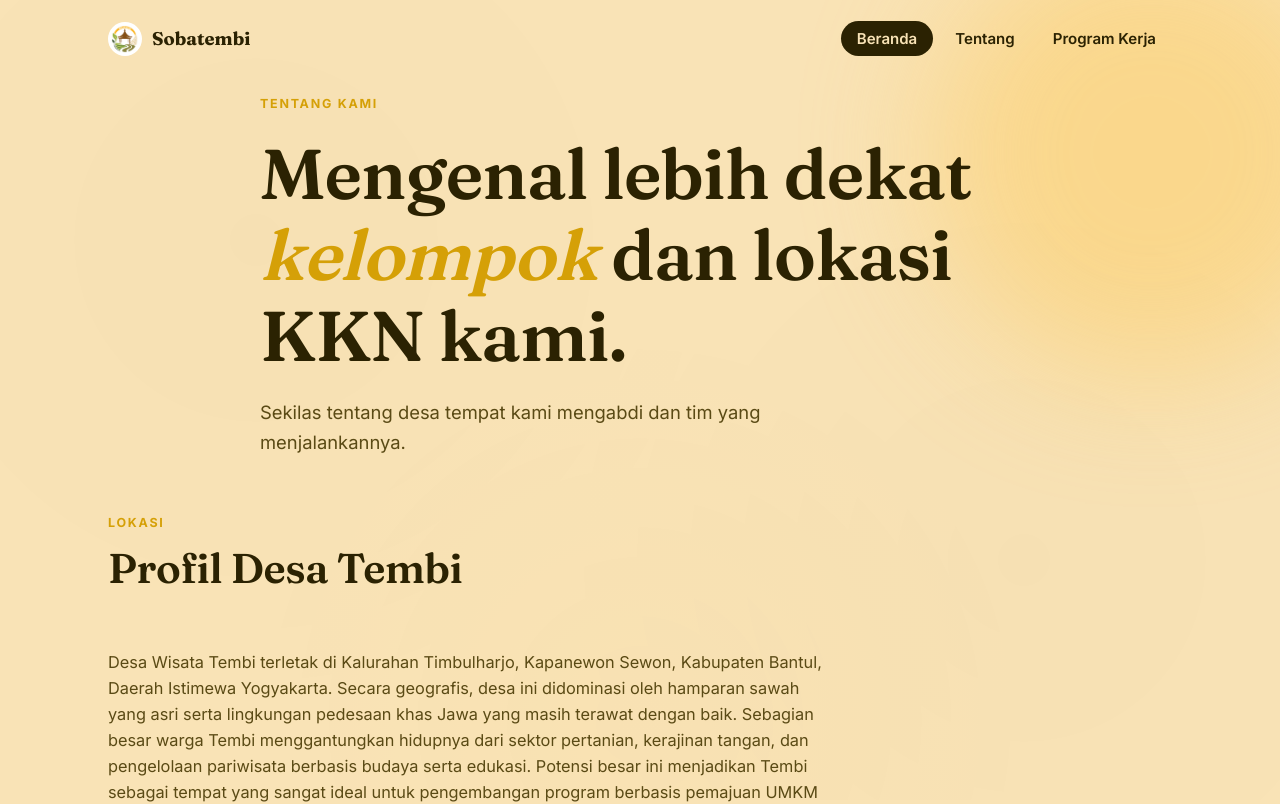
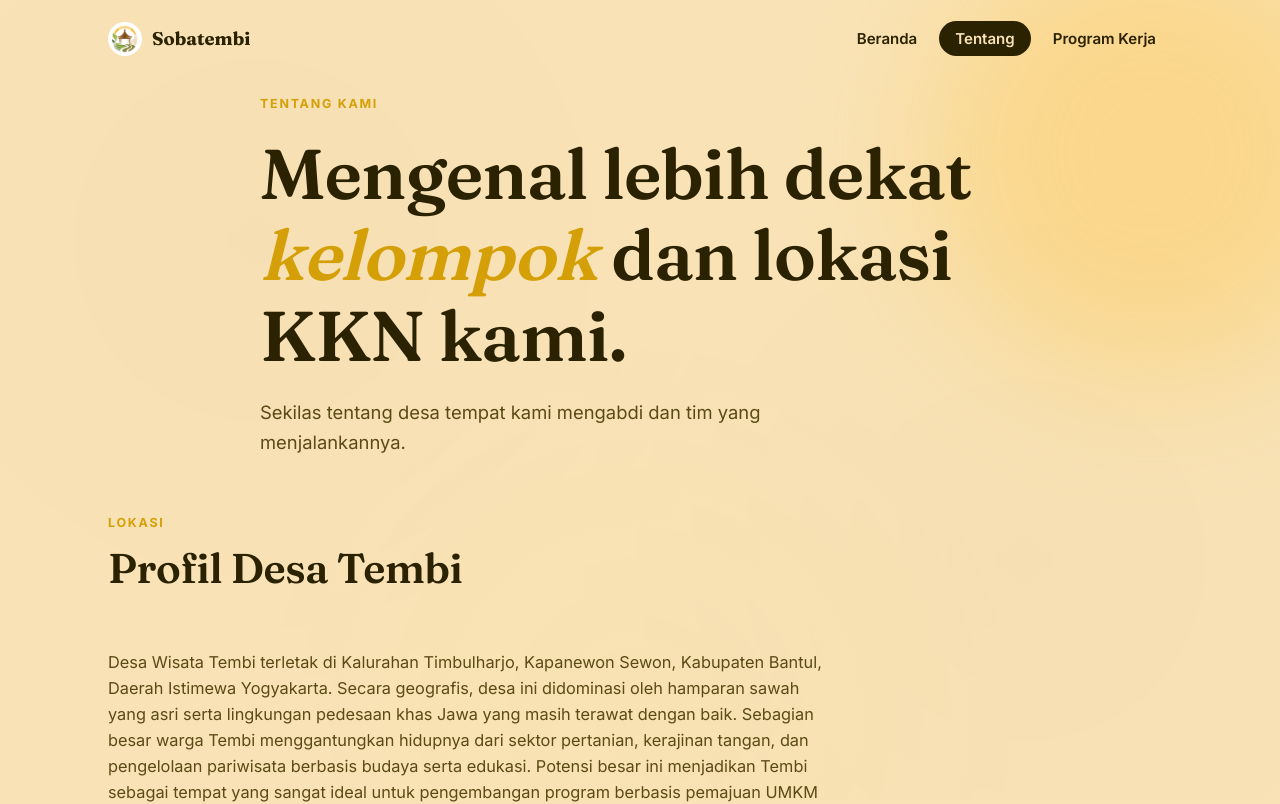
Before and after one commit to farhanisty/sobatembi, a React (Vite) app: page /tentang in a window 1280 px wide. Shown: the top 804 px of the page. Built offline with nearby package versions, Linux system fonts and the light colour scheme.

Commit message:
fix navbar active

```diff
--- a/src/components/Navbar.jsx
+++ b/src/components/Navbar.jsx
@@ -3,7 +3,7 @@ import LogoKKN from "../assets/logo-kkn.png"
 import LogoUniv from "../assets/logo-univ.png"
 import { useState, useEffect } from "react";
 
-export default function Navbar() {
+export default function Navbar({ active = null }) {
   const [isScrolled, setIsScrolled] = useState(false);
   const [isOpen, setIsOpen] = useState(false);
   const [dropdownOpen, setDropdownOpen] = useState(false);
@@ -33,9 +33,9 @@ export default function Navbar() {
 
         <button className="nav-toggle" aria-label="Buka menu">☰</button>
         <ul className="nav-links">
-          <li><a href="/" className="active">Beranda</a></li>
-          <li><a href="/tentang">Tentang</a></li>
-          <li><a href="/proker">Program Kerja</a></li>
+          <li><a href="/" className={`${active == "home" ? "active" : ""}`}>Beranda</a></li>
+          <li><a href="/tentang" className={`${active == "tentang" ? "active" : ""}`}>Tentang</a></li>
+          <li><a href="/proker" className={`${active == "proker" ? "active" : ""}`}>Program Kerja</a></li>
         </ul>
       </div>
     </nav >
--- a/src/pages/Home.jsx
+++ b/src/pages/Home.jsx
@@ -35,7 +35,7 @@ export default function Home() {
 
   return (
     <>
-      <Navbar />
+      <Navbar active="home" />
       <header className="hero">
         <div className="hero-blob b1"></div>
         <div className="hero-blob b2"></div>
--- a/src/pages/Proker.jsx
+++ b/src/pages/Proker.jsx
@@ -4,7 +4,7 @@ import Navbar from "../components/Navbar";
 export default function Proker() {
   return (
     <>
-      <Navbar />
+      <Navbar active="proker" />
       <header className="hero" style={{ minHeight: "50vh" }}>
         <div className="hero-blob b1"></div>
         <div className="container">
--- a/src/pages/Tentang.jsx
+++ b/src/pages/Tentang.jsx
@@ -6,7 +6,7 @@ import { members } from "../repository/members"
 export default function Tentang() {
   return (
     <>
-      <Navbar />
+      <Navbar active="tentang" />
       <header className="hero" style={{
         minHeight: "56vh"
       }}>
```
